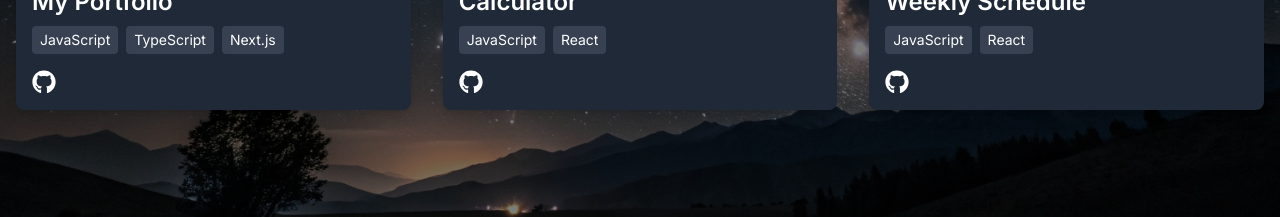
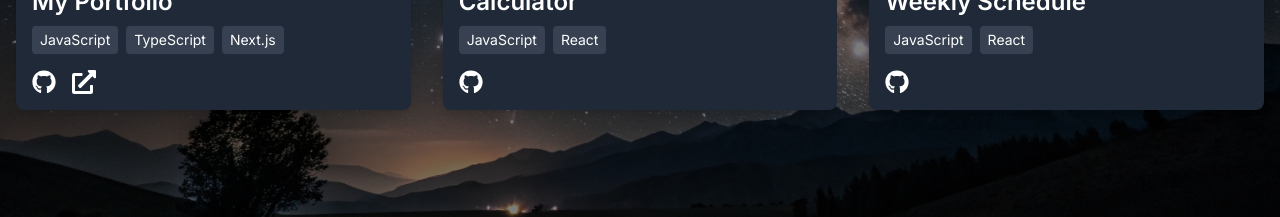
Before and after one commit to yu-rimasui/v3-portfolio, a Next.js app: page /works in a window 1280 px wide. Shown: the part 492-709 px from the top of the page. Built offline with nearby package versions, Linux system fonts and the light colour scheme.

Commit message:
Update text page.tsx

```diff
--- a/app/works/page.tsx
+++ b/app/works/page.tsx
@@ -11,8 +11,8 @@ const works = [
     image: "/images/project01.png",
     tech: ["JavaScript", "TypeScript", "Next.js"],
     links: {
-      github: "https://github.com/yu-rimasui",
-      live: "",
+      github: "https://github.com/yu-rimasui/v3-portfolio",
+      live: "https://v3-portfolio-seven.vercel.app",
     },
   },
   {
```
